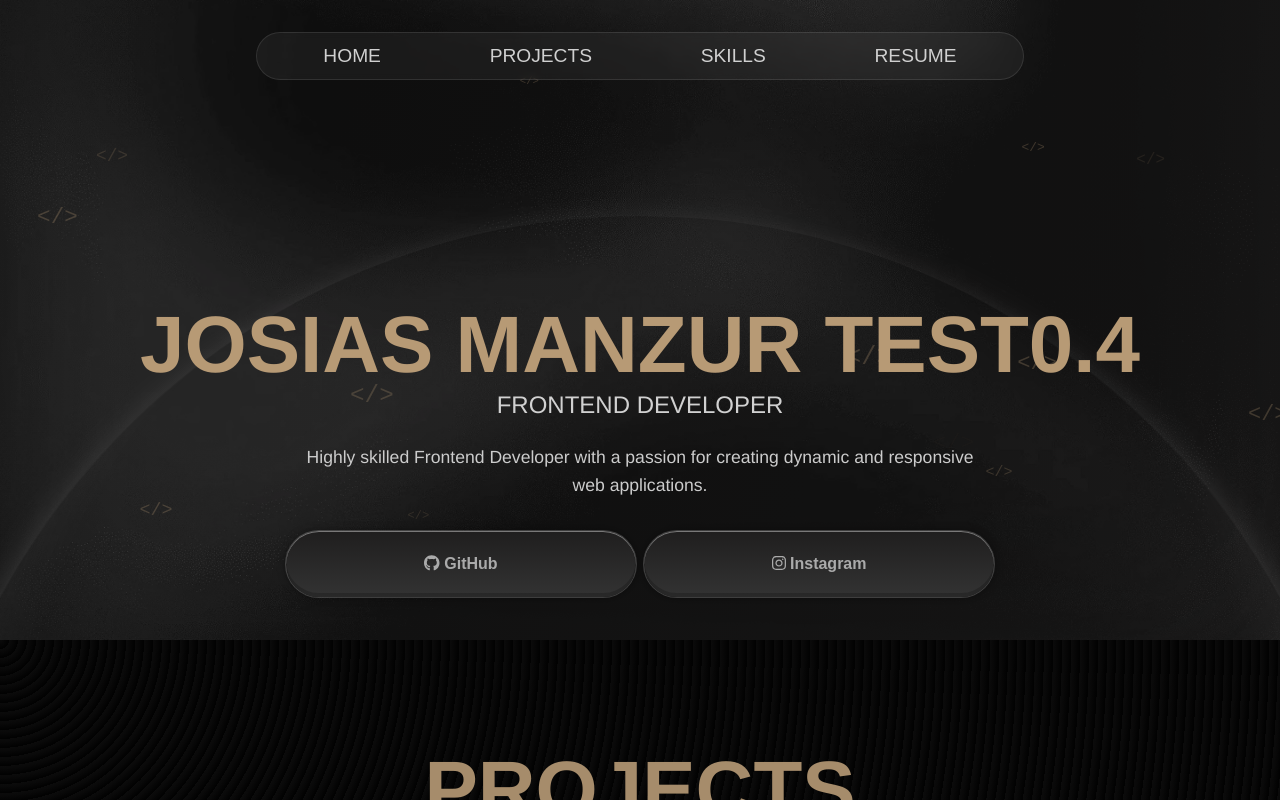
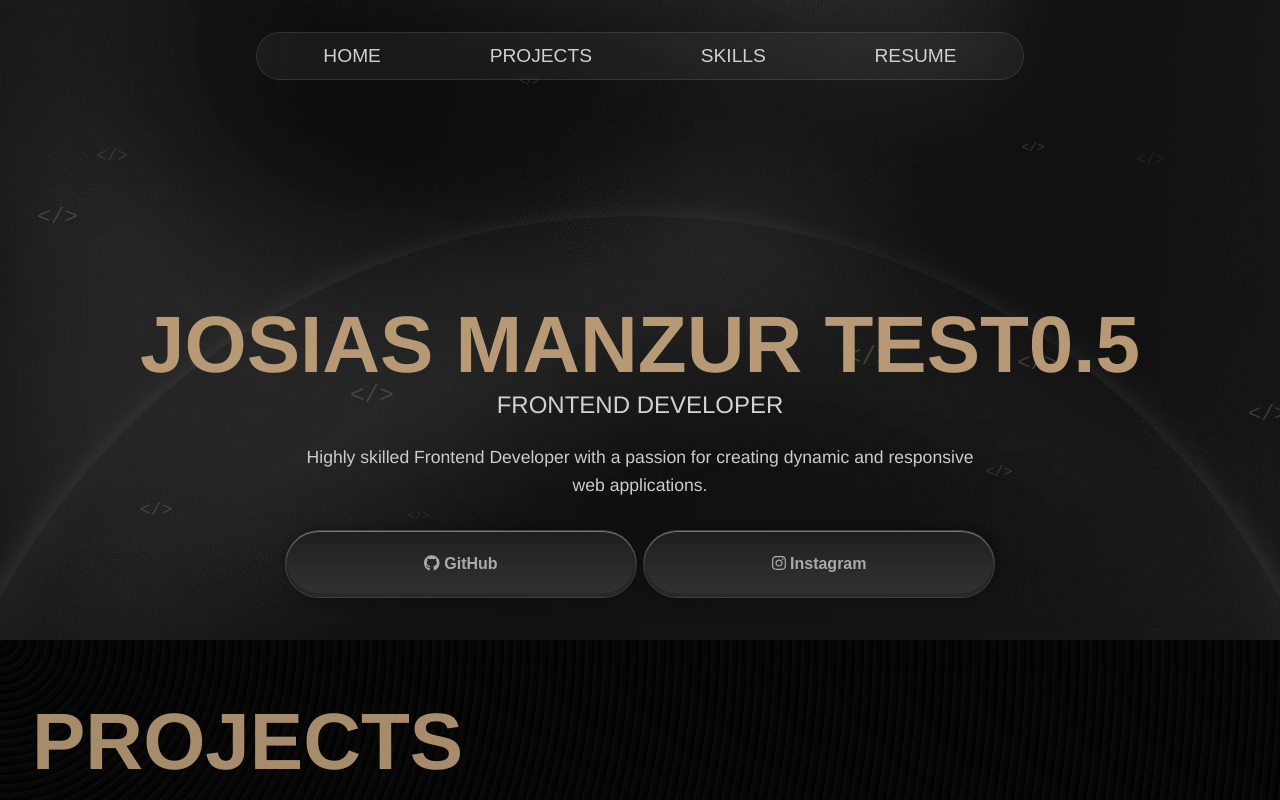
Before and after one commit to josiasmanzur02/portfolio, a React (Create React App) app: page / in a window 1280 px wide. Shown: the top 800 px of the page. Built offline with nearby package versions, Linux system fonts and the light colour scheme.

Commit message:
Testing 0.5

```diff
--- a/public/index.html
+++ b/public/index.html
@@ -17,7 +17,6 @@
   <meta name="theme-color" content="#333">
   <meta name="apple-mobile-web-app-capable" content="yes">
   <meta name="apple-mobile-web-app-status-bar-style" content="black-translucent">
-  <link rel="stylesheet" href="style.css">
 </head>
 
 <body>
--- a/public/style.css
+++ /dev/null
@@ -1,4 +0,0 @@
-/* Fill iOS Safari safe area excess space with site background color */
-html{
-    background-color: #333;
-}
--- a/src/components/Header.jsx
+++ b/src/components/Header.jsx
@@ -71,7 +71,7 @@
 
       <div className="hero-inner">
         <div className="hero-text">
-          <h2 className="hero-title">Josias Manzur Test0.4</h2>
+          <h2 className="hero-title">Josias Manzur Test0.5</h2>
           <h2 className="hero-subtitle">FrontEnd Developer</h2>
           <p className="hero-description">
             Highly skilled Frontend Developer with a passion for creating
```
